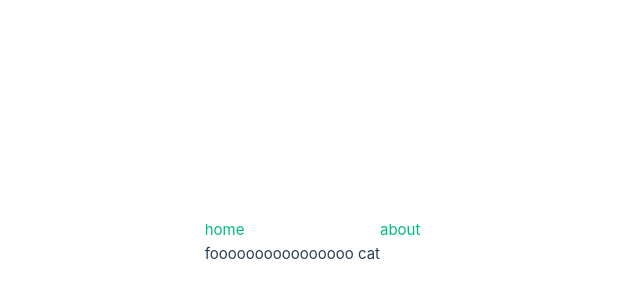
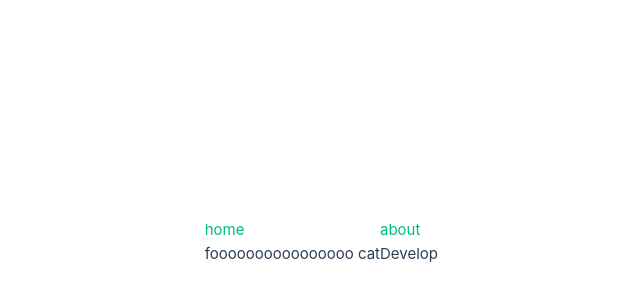
Before and after one commit to OKAUEND/first-riin-vue, a Vue app: page /#/develop in a window 1280 px wide. Shown: the part 158-458 px from the top of the page, without its empty margins (260-900 px from the left). Built offline with nearby package versions, Linux system fonts and the light colour scheme.

Commit message:
変更 - Developコンポーネントをルーティングする

```diff
--- a/src/main.js
+++ b/src/main.js
@@ -5,10 +5,12 @@ import { createRouter, createWebHashHistory } from 'vue-router'
 import App from './App.vue'
 import MainComponent from './pages/index.vue'
 import AboutComponent from './pages/about.vue'
+import DevelopComponent from './pages/develop.vue'
 
 const routes = [
   { path: '/', component: MainComponent },
-  { path: '/about', component: AboutComponent }
+  { path: '/about', component: AboutComponent },
+  { path: '/develop', component: DevelopComponent }
 ]
 
 const router = createRouter({
--- a/src/pages/develop.vue
+++ b/src/pages/develop.vue
@@ -0,0 +1,3 @@
+<template>
+  <div>Develop</div>
+</template>
```
